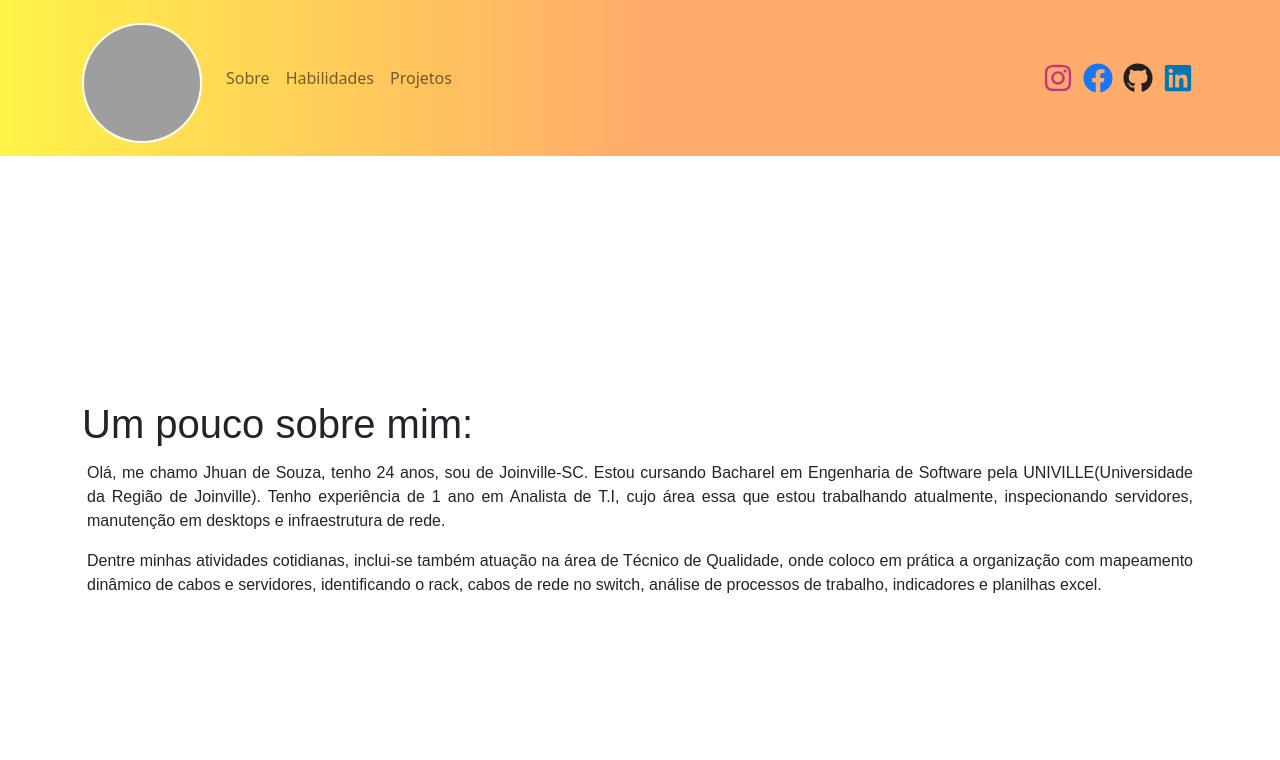
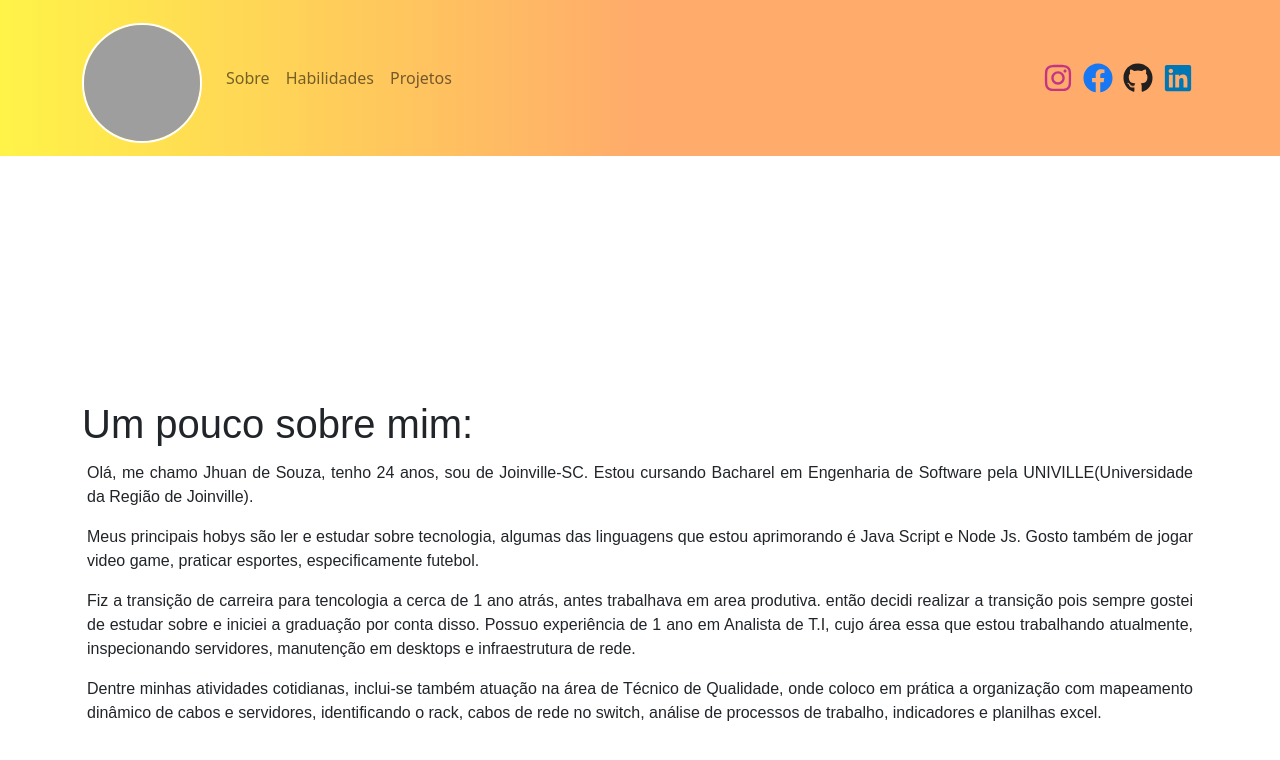
Before and after one commit to mateusw12/jhuan-portifolio, a React (Create React App) app in the folder jhuan-portifolio/: page /about in a window 1280 px wide. Shown: the top 760 px of the page. Built offline with nearby package versions, Linux system fonts and the light colour scheme; grey boxes are pictures that could not be loaded.

Commit message:
Ajusta descrição na página sobre (#8)

```diff
--- a/jhuan-portifolio/src/components/About.jsx
+++ b/jhuan-portifolio/src/components/About.jsx
@@ -10,10 +10,20 @@ const About = () => {
         <p>
           Olá, me chamo Jhuan de Souza, tenho 24 anos, sou de Joinville-SC.
           Estou cursando Bacharel em Engenharia de Software pela
-          UNIVILLE(Universidade da Região de Joinville). Tenho experiência de 1
-          ano em Analista de T.I, cujo área essa que estou trabalhando
-          atualmente, inspecionando servidores, manutenção em desktops e
-          infraestrutura de rede.
+          UNIVILLE(Universidade da Região de Joinville).
+        </p>
+        <p>
+          Meus principais hobys são ler e estudar sobre tecnologia, algumas das
+          linguagens que estou aprimorando é Java Script e Node Js. Gosto também
+          de jogar video game, praticar esportes, especificamente futebol.
+        </p>
+        <p>
+          Fiz a transição de carreira para tencologia a cerca de 1 ano atrás,
+          antes trabalhava em area produtiva. então decidi realizar a transição
+          pois sempre gostei de estudar sobre e iniciei a graduação por conta
+          disso. Possuo experiência de 1 ano em Analista de T.I, cujo área essa
+          que estou trabalhando atualmente, inspecionando servidores, manutenção
+          em desktops e infraestrutura de rede.
         </p>
         <p>
           Dentre minhas atividades cotidianas, inclui-se também atuação na área
```
